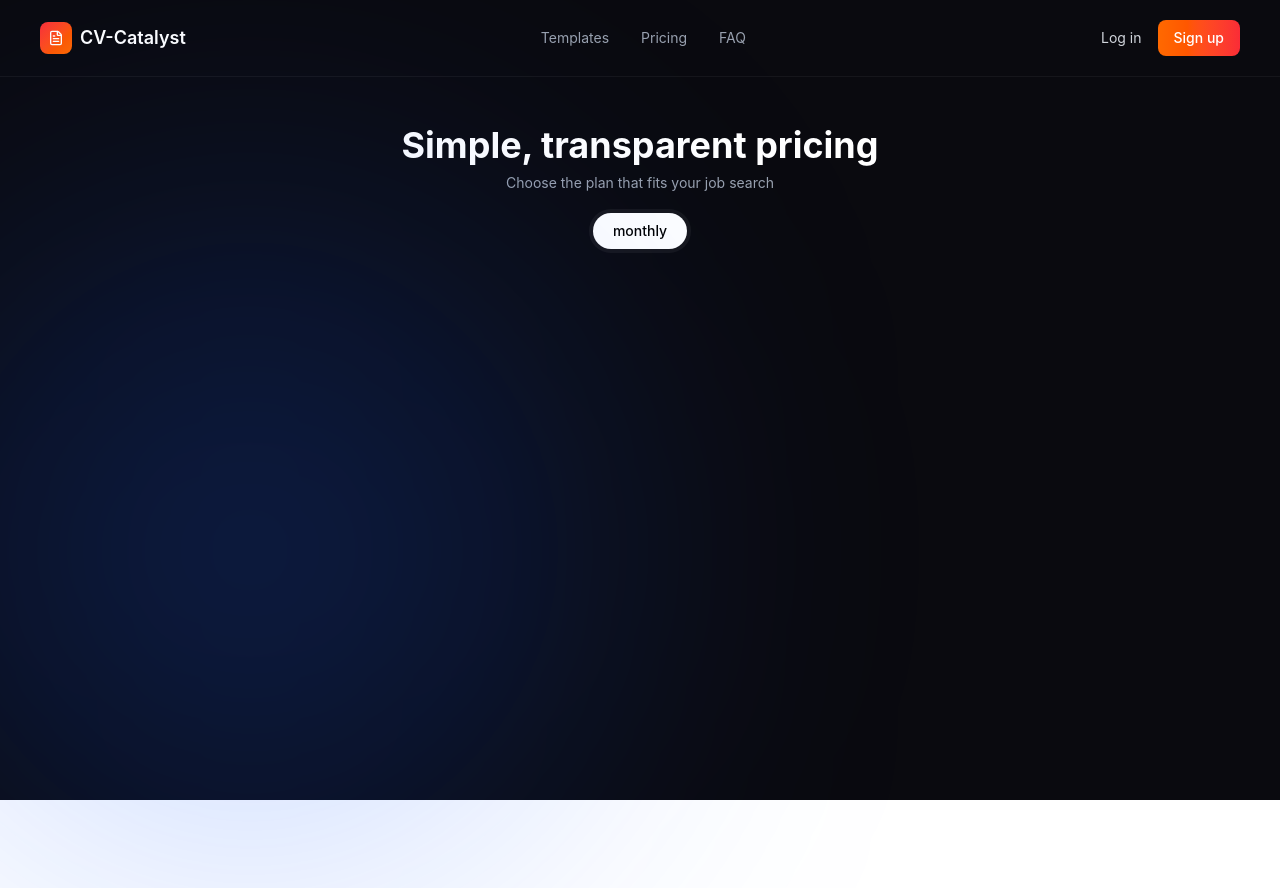
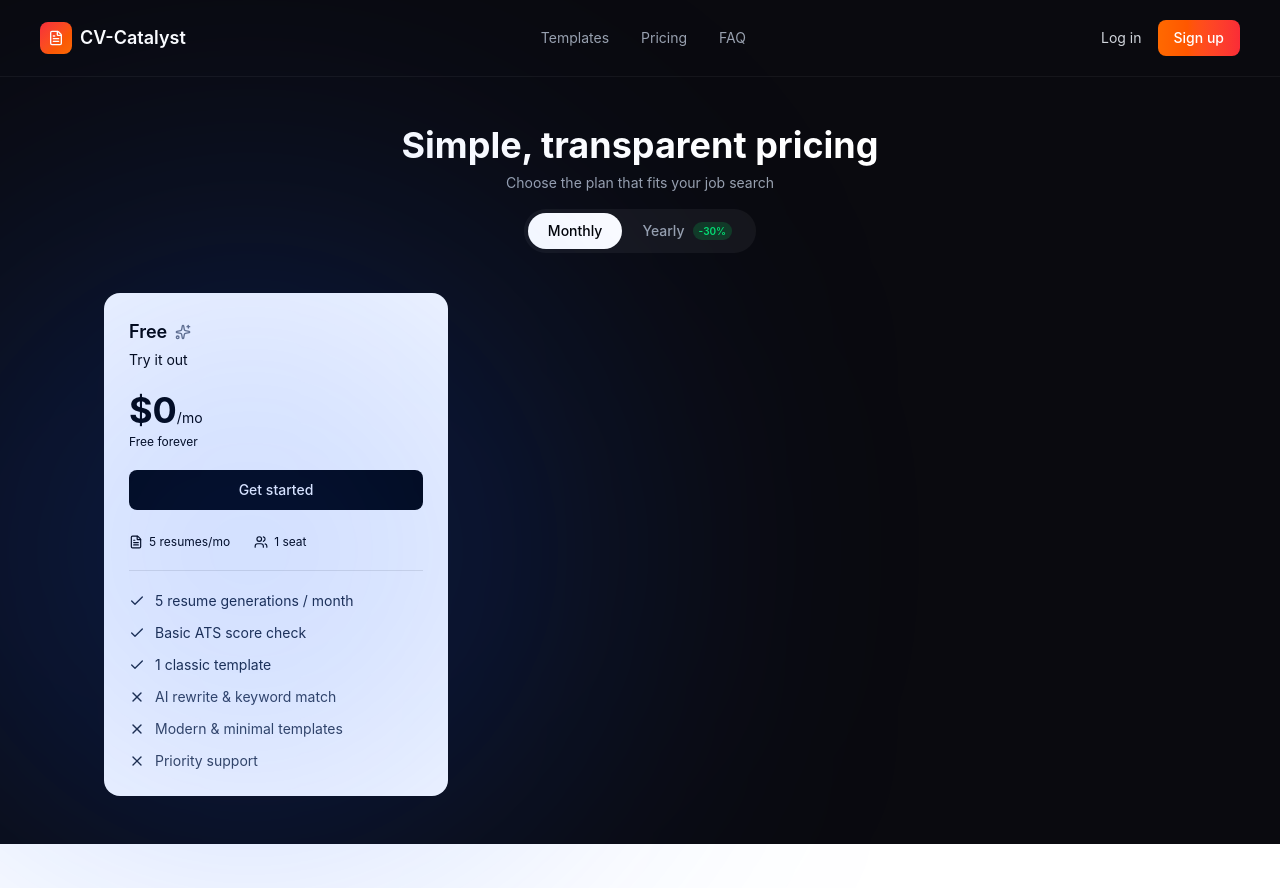
Before and after one commit to kripalsingh6/CV-Catalyst, a React (Vite) app in the folder Frontend/CV-Catalyst/: page / in a window 1280 px wide. Shown: the top 888 px of the page. Built offline with nearby package versions, Linux system fonts and the light colour scheme; no server answers.

Commit message:
desigin ui

```diff
--- a/Frontend/CV-Catalyst/src/pages/pricePage.jsx
+++ b/Frontend/CV-Catalyst/src/pages/pricePage.jsx
@@ -172,13 +172,82 @@ export function PricingPage(){
                             billing=== "monthly" ? "bg-white text-black" : "text-gray-400 hover:text-white"
                         }`}
                         >
-                            monthly
+                           {billing? "Monthly" : "Yearly"}
 
 
                         </button>
+                        <button
+                         onClick={() => setBilling("yearly")}
+                           className={`px-5 py-2 rounded-full text-sm font-medium transition-colors flex items-center gap-2 ${
+                              billing === "yearly" ? "bg-white text-black" : "text-gray-400 hover:text-white"
+                           }`}
+                        >
+
+                           {billing? "Yearly" : "monthly"}
+                            <span className="text-[10px] px-1.5 py-0.5 rounded-full bg-green-500/20 text-green-400 font-semibold">
+                                      -30%
+                                </span>
+
+                        </button>
+
 
                         </div>
 
+                    </div>
+                    {/* cards */}
+                    <div className="grid grid-cols-1 md:grid-cols-3 gap-5 items-start">
+                        {/*free */}
+                        <div className="bg-white border border-white/10 rounded-2xl p-6">
+                        <div className="flex items-center gap-2 mb-1">
+                            <h3 className="text-lg font-semibold  text-black">
+                                Free
+                            </h3>
+                            <Sparkles className="h-4 w-4 text-gray-500" />
+                        </div>
+                        <p className="text-black text-sm mb-5">Try it out</p>
+
+                        <div className="mb-1">
+                            <span className="text-4xl font-bold text-black">$0</span>
+                                <span className="text-black text-sm">/mo</span>
+                        </div>
+                        <p className="text-black text-xs mb-5">Free forever</p>
+                      <button
+                         onClick={handleFree}
+                       className="w-full py-2.5 rounded-lg bg-black text-white text-sm font-medium hover:bg-gray-700 hover:scale-[1.02] transition-all duration-200 mb-6 cursor-pointer"
+                           >
+                       {User ? "Current plan" : "Get started"}
+                        </button>
+
+                         <div className="flex items-center gap-6 text-xs text-black mb-5 pb-5 border-b border-black/10" >
+                          <div className="flex items-center gap-1.5">
+                              <FileText className="h-3.5 w-3.5" />
+                                            5 resumes/mo
+
+                          </div>
+
+                          <div className="flex items-center gap-1.5">
+                            <Users className="h-3.5 w-3.5" />
+                                            1 seat
+                          </div>
+                         </div>
+
+                         <ul className="space-y-3">
+                            {FREE_FEATURES.map((f)=> (
+                           <li key={f.label} className="flex items-center gap-2.5 text-sm">
+                                {f.on ? (
+                               <Check className="h-4 w-4 text-gray-800 flex-shrink-0" />                                             ) : (
+                                 <X className="h-4 w-4 text-gray-800 flex-shrink-0" />
+                                  )}
+                                 <span className={f.on ? "text-gray-800" : "text-gray-700"}>{f.label}</span>
+                            </li>
+                            ))}
+                         </ul>
+                        </div>
+
+                        {/*pro - most popular */}
+                        <div>
+
+                        </div>
                     </div>
                 </main>
             </div>
```
